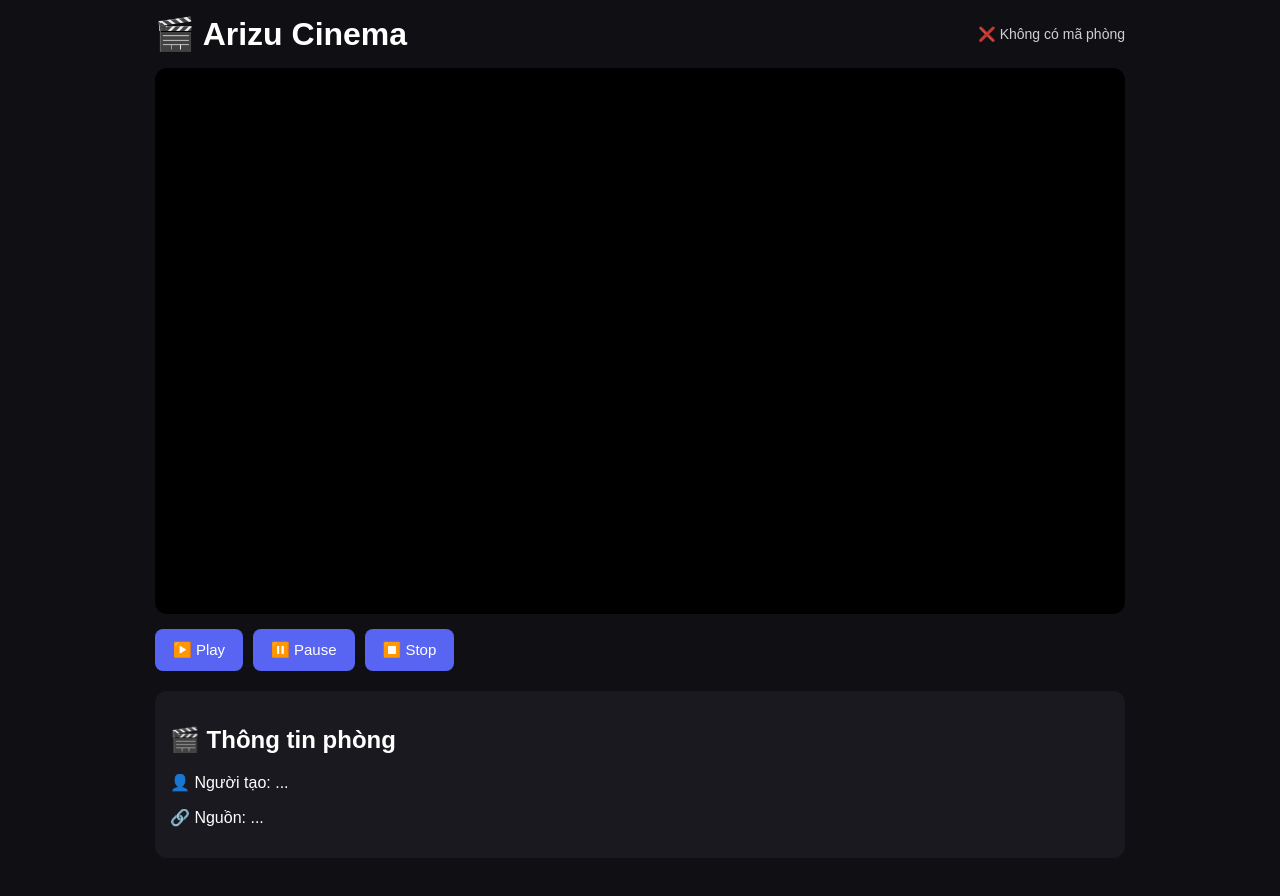
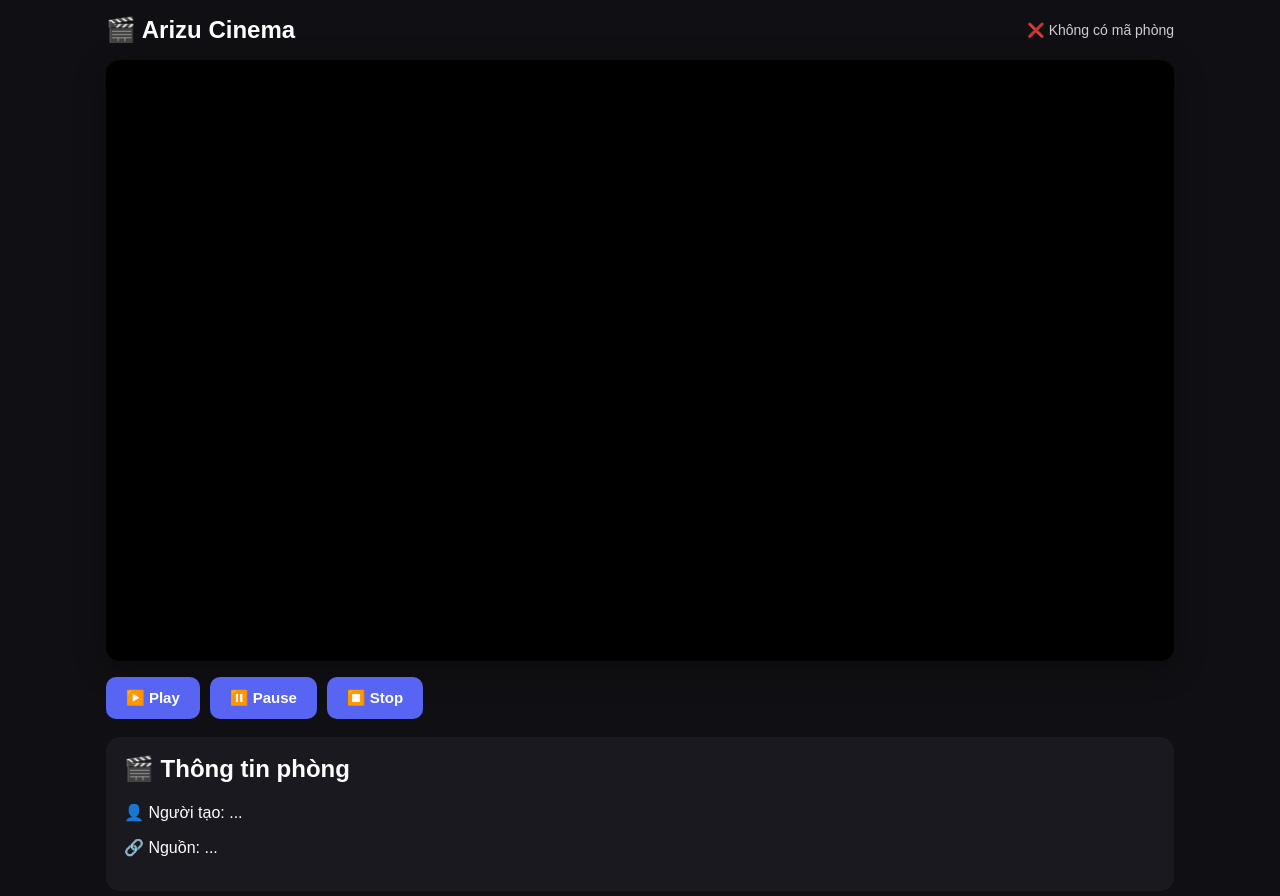
Before and after one commit to shirokonam2-creator/-MEG-Ariz_live_video, a website: page index.html in a window 1280 px wide. Before the commit the page ends 873 px from the top, so only its background shows below. Drawn offline with Linux system fonts and the light colour scheme.

Commit message:
Update cinema.css

```diff
--- a/cinema.css
+++ b/cinema.css
@@ -1,30 +1,39 @@
-
 * {
   box-sizing: border-box;
 }
 
+html,
 body {
   margin: 0;
+  padding: 0;
+  width: 100%;
+  min-height: 100%;
+}
+
+body {
   background: #101014;
-  color: white;
+  color: #ffffff;
   font-family: Arial, sans-serif;
 }
 
 .app {
-  max-width: 1000px;
-  margin: auto;
-  padding: 15px;
+  width: 100%;
+  max-width: 1100px;
+  margin: 0 auto;
+  padding: 16px;
 }
 
-header {
+.header {
   display: flex;
   justify-content: space-between;
   align-items: center;
-  margin-bottom: 15px;
+  gap: 12px;
+  margin-bottom: 16px;
 }
 
-header h1 {
+.header h1 {
   margin: 0;
+  font-size: 24px;
 }
 
 #status {
@@ -35,11 +44,13 @@ header h1 {
 #playerContainer {
   width: 100%;
   aspect-ratio: 16 / 9;
-  background: black;
-  border-radius: 12px;
+  background: #000000;
+  border-radius: 14px;
   overflow: hidden;
+  box-shadow: 0 8px 30px rgba(0, 0, 0, 0.35);
 }
 
+#youtubeContainer,
 #youtubePlayer,
 #videoPlayer {
   width: 100%;
@@ -47,28 +58,63 @@ header h1 {
   border: 0;
 }
 
+#videoPlayer {
+  background: #000000;
+}
+
 .controls {
   display: flex;
+  flex-wrap: wrap;
   gap: 10px;
-  margin-top: 15px;
+  margin-top: 16px;
 }
 
-button {
+.controls button {
   border: 0;
-  border-radius: 8px;
-  padding: 12px 18px;
+  border-radius: 10px;
+  padding: 12px 20px;
   background: #5865f2;
-  color: white;
+  color: #ffffff;
   font-size: 15px;
+  font-weight: bold;
+  cursor: pointer;
 }
 
-button:active {
+.controls button:active {
   transform: scale(0.96);
 }
 
 .roomInfo {
-  margin-top: 20px;
-  padding: 15px;
-  border-radius: 12px;
+  margin-top: 18px;
+  padding: 18px;
+  border-radius: 14px;
   background: #19191f;
+}
+
+.roomInfo h2 {
+  margin-top: 0;
+}
+
+.roomInfo p {
+  word-break: break-word;
+}
+
+@media (max-width: 600px) {
+  .app {
+    padding: 10px;
   }
+
+  .header {
+    align-items: flex-start;
+    flex-direction: column;
+  }
+
+  .header h1 {
+    font-size: 21px;
+  }
+
+  .controls button {
+    flex: 1;
+    min-width: 90px;
+  }
+  }
```
